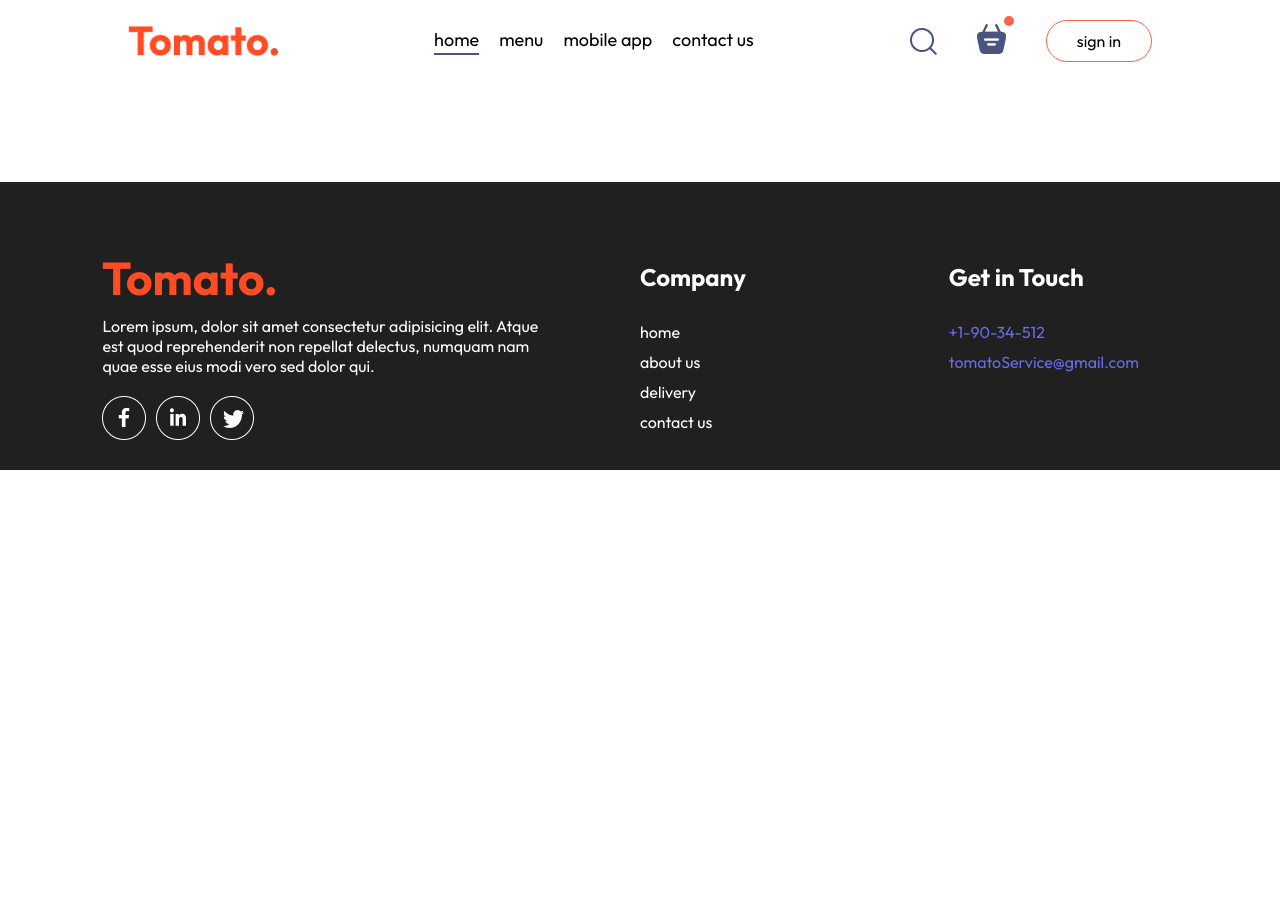
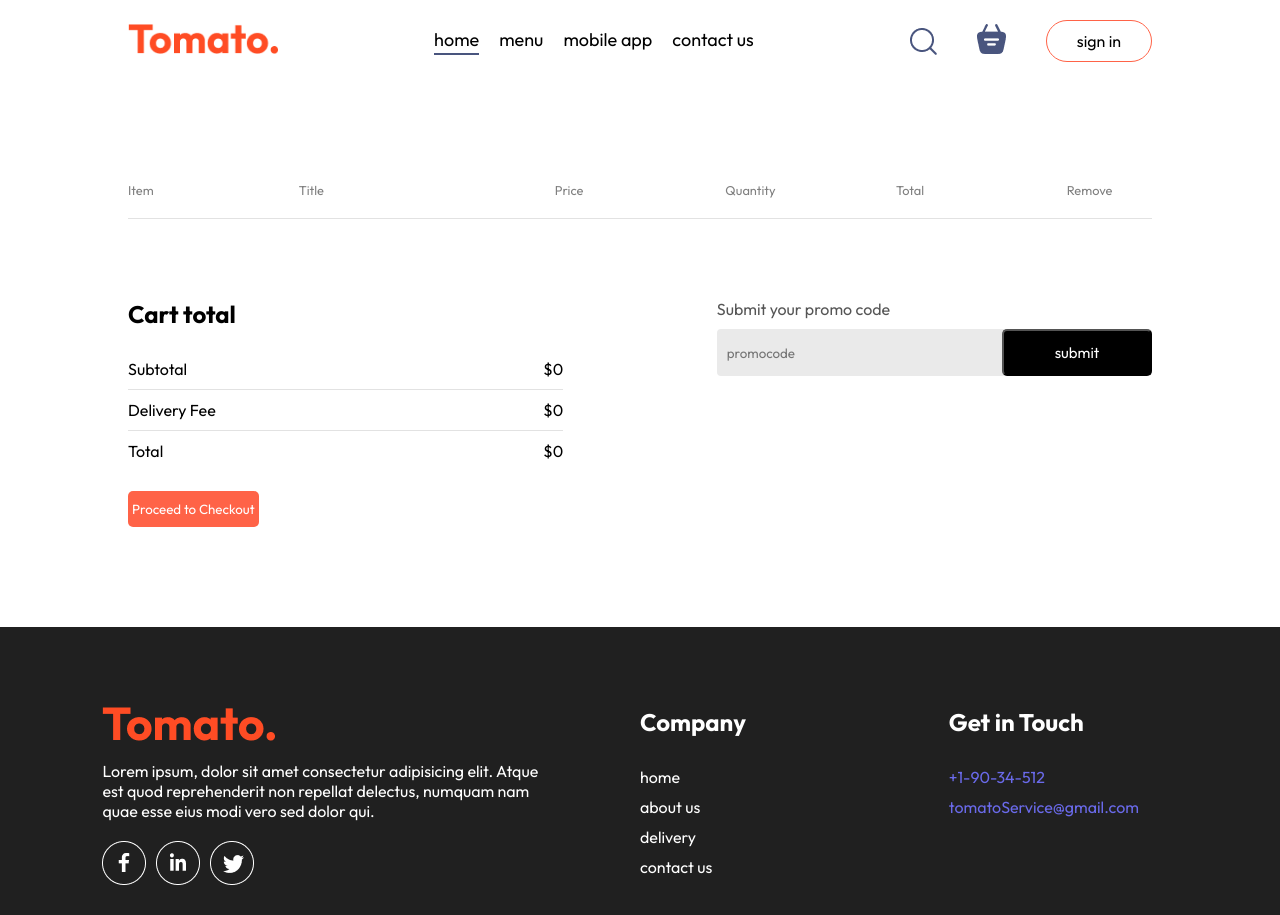
Before and after one commit to OmNilawar/Zomato, a React (Vite) app in the folder frontend/: page /cart in a window 1280 px wide. Before the commit the page ends 800 px from the top, so only its background shows below. Built offline with nearby package versions, Linux system fonts and the light colour scheme.

Commit message:
cart page total amount

```diff
--- a/frontend/src/components/navbar/Navbar.jsx
+++ b/frontend/src/components/navbar/Navbar.jsx
@@ -1,12 +1,14 @@
-import React, { useState } from 'react'
+import React, { useContext, useState } from 'react'
 import './Navbar.css'
 import { assets } from '../../assets/assets.js'
 import { Link } from 'react-router-dom'
+import {StoreContext} from '../../context/StoreContext.jsx'
 const Navbar = ({setShowLogin}) => {
     const [menu,setMenu] = useState("home")
+    const {getTotalCartAmount} = useContext(StoreContext)
   return (
     <div className='navbar' id='navbar'>
-        <img src={assets.logo} alt="" className="logo" />
+        <Link to='/'><img src={assets.logo} alt="" className="logo" /></Link>
         <ul className="navbar-menu">
             <Link to='/' onClick={() => setMenu("home")} className={menu === "home" ? "active" : ""}>home</Link>
             <a href='#exploremenu' onClick={() => setMenu("menu")} className={menu === "menu" ? "active" : ""}>menu</a>
@@ -16,8 +18,8 @@ const Navbar = ({setShowLogin}) => {
         <div className='navbar-right'>
             <img src={assets.search_icon} alt="" />
             <div className="navbar-search">
-                <img src={assets.basket_icon} alt="" />
-                <div className="dot"></div>
+                <Link to='/cart'><img src={assets.basket_icon} alt="" /></Link>
+                {getTotalCartAmount() > 0 ? <div className="dot"></div> : <></>}
             </div>
             <button onClick={() => setShowLogin(true)}>sign in</button>
         </div>
--- a/frontend/src/context/StoreContext.jsx
+++ b/frontend/src/context/StoreContext.jsx
@@ -10,6 +10,30 @@ const StoreContextProvider = (props) => {
     useEffect(() => {
         console.log(cartItems);
     }, [cartItems]);
+
+    const getTotalCartAmount = () => {
+        let total = 0;
+        for(const item in cartItems)
+        {
+            if(cartItems[item] > 0)
+            {
+                const food = food_list.find((food) => food._id === item)
+                total += food.price * cartItems[item];
+            }
+        }
+
+        return total;
+    }
+
+    const getDeliveryFee = () => {
+        let amount = getTotalCartAmount();
+        if(amount === 0)
+            return 0;
+        else if (amount >= 50)
+            return "free delivery"
+        else
+            return 2;
+    }
 
     const addToCart = (itemId) => {
         if(!cartItems[itemId]){
@@ -30,7 +54,9 @@ const StoreContextProvider = (props) => {
         food_list,
         cartItems,
         addToCart,
-        deleteFromCart
+        deleteFromCart,
+        getTotalCartAmount,
+        getDeliveryFee
     }
 
     return (
--- /dev/null
+++ b/frontend/src/pages/cart/Cart.css
@@ -0,0 +1,112 @@
+.cart{
+    margin-top: 100px;
+}
+
+.cart-items-title{
+    display: grid;
+    grid-template-columns: 1fr 1.5fr 1fr 1fr 1fr 0.5fr;
+    align-items: center;
+    color: gray;
+    font-size: max(1vw,12px);
+}
+
+.cart-item{
+    margin: 10px 0px;
+    color: black;
+}
+
+.cart-item img{
+    width: 55px;
+    border-radius: 10px;
+}
+
+.cart hr{
+    height: 1px;
+    background-color: #e2e2e2;
+    border: none;
+}
+
+.cart .remove{
+    cursor: pointer;
+}
+
+.cart-bottom{
+    margin-top: 80px;
+    display: flex;
+    justify-content: space-between;
+    gap: max(12vw,20px);
+}
+
+.cart-total{
+    display: flex;
+    flex-direction: column;
+    gap: 20px;
+    flex: 1;
+}
+
+.cart-total-details{
+    margin: 10px 0px;
+    display: flex;
+    justify-content: space-between;
+    align-items: center;
+}
+
+.cart-total button{
+    border: none;
+    background-color: tomato;
+    color: white;
+    padding: 10px 0px;
+    border-radius: 5px;
+    width: 30%;
+    cursor: pointer;
+}
+.add-image{
+    display: flex;
+    align-items: center;
+    gap: 10px;
+}
+.add-image img{
+    width: 25px;
+    cursor: pointer;
+}
+.cart-promocode{
+    flex: 1;
+}
+.cart-promocode p{
+    color: #555;
+}
+
+.promo-code-details{
+    margin-top: 10px;
+    display: flex;
+    justify-content: space-between;
+    align-items: center;
+    background-color: #eaeaea;
+    border-radius: 4px;
+}
+
+.promo-code-details input{
+    background: transparent;
+    border: none;
+    padding-left: 10px;
+    outline: none;
+}
+
+.promo-code-details button{
+    width: max(10vw,150px);
+    padding: 12px 5px;
+    background-color: black;
+    color: white;
+    border-radius: 5px;
+    font-size: 15px;
+}
+
+@media(max-width : 750px){
+    .cart-bottom{
+        flex-direction : column-reverse;
+    }
+
+    .cart-promocode{
+        justify-content: start;
+    }
+}
--- a/frontend/src/pages/cart/Cart.jsx
+++ b/frontend/src/pages/cart/Cart.jsx
@@ -1,9 +1,77 @@
-import React from 'react'
+import React, { useContext,useState } from 'react'
+import { StoreContext } from '../../context/StoreContext'
+import './Cart.css'
+import { assets } from '../../assets/assets';
 
 const Cart = () => {
+
+  const {cartItems,deleteFromCart,food_list,addToCart,getTotalCartAmount,getDeliveryFee} = useContext(StoreContext);
+
+  let delivery = getDeliveryFee();
   return (
-    <div>
+    <div className='cart' id='cart'>
+      <div className="cart-items">
+        <div className="cart-items-title">
+          <p>Item</p>
+          <p>Title</p>
+          <p>Price</p>
+          <p>Quantity</p>
+          <p>Total</p>
+          <p>Remove</p>
+        </div>
+        <br />
+        <hr />
+        {food_list.map((item,index) => {
+          if(cartItems[item._id] > 0)
+          {
+            return(
+              <>
+                <div className='cart-items-title cart-item'>
+                  <img src={item.image} alt="" />
+                  <p>{item.name}</p>
+                  <p>${item.price}</p>
+                  <p className='add-image'>{cartItems[item._id]}<img onClick={() => addToCart(item._id)} src={assets.add_icon_green} alt="" /></p>
+                  <p>${item.price * cartItems[item._id]}</p>
+                  <p className='remove' onClick={() => deleteFromCart(item._id)}>X</p>
+                </div>
+                <hr />
+              </>
+            );
+          }
+        })}
+      </div>
+      <div className="cart-bottom">
+        <div className="cart-total">
+          <h2>Cart total</h2>
+          <div>
+            <div className="cart-total-details">
+              <p>Subtotal</p>
+              <p>${getTotalCartAmount()}</p>
+            </div>
+            <hr />
+            <div className="cart-total-details">
+              <p>Delivery Fee</p>
+              <p>{delivery === "free delivery" ? "free delivery" : `$${delivery}`}</p>
+            </div>
+            <hr />
+            <div className="cart-total-details">
+              <p>Total</p>
+              <p>${delivery === "free delivery" ? getTotalCartAmount() : getTotalCartAmount() + delivery}</p>
+            </div>
+          </div>
+          <button>Proceed to Checkout</button>
+        </div>
 
+        <div className="cart-promocode">
+          <div className="promo-code">
+            <p>Submit your promo code</p>
+            <div className="promo-code-details">
+              <input type="text" placeholder='promocode' />
+              <button>submit</button>
+            </div>
+          </div>
+        </div>
+      </div>
     </div>
   )
 }
```
